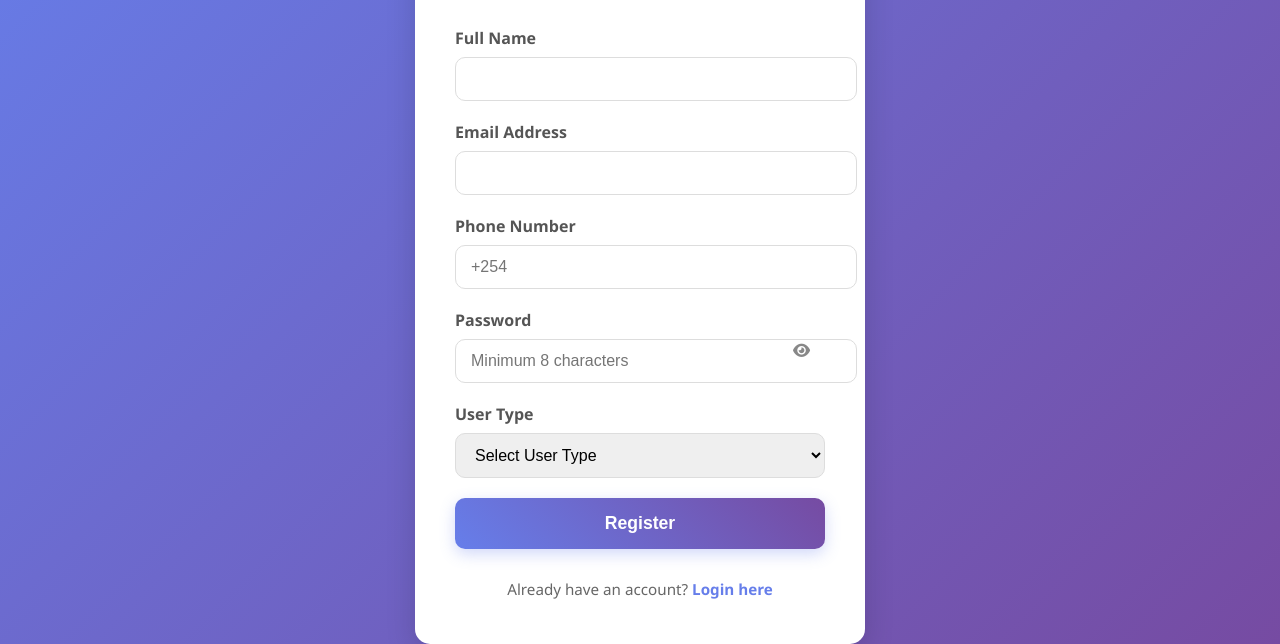
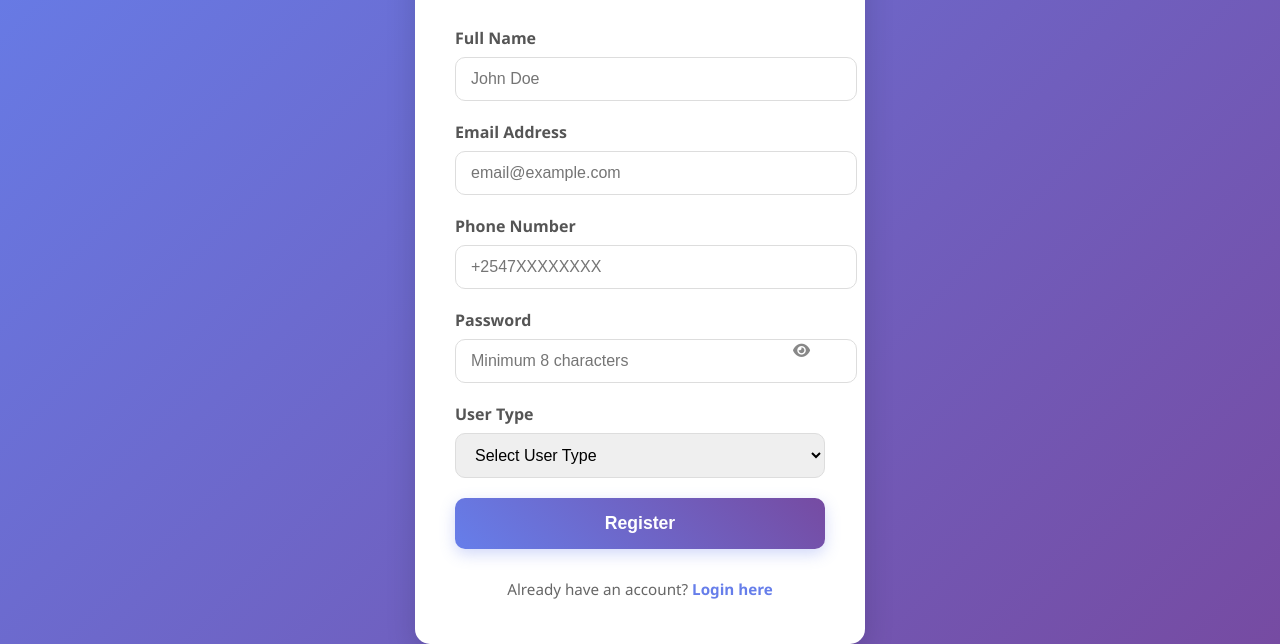
Before and after one commit to Matrixbenny/IS-PROJECT, a plain HTML site: page register.html in a window 1280 px wide. Shown: the part 170-814 px from the top of the page. Drawn offline with Linux system fonts and the light colour scheme; no server answers.

Commit message:
updated register

```diff
--- a/register.html
+++ b/register.html
@@ -18,16 +18,13 @@
         <form id="registerForm">
             <div class="form-group">
                 <label for="registerName">Full Name</label>
-                <input type="text" id="registerName" placeholder="" required>
-            </div>
+                <input type="text" id="registerName" placeholder="John Doe" required> </div>
             <div class="form-group">
                 <label for="registerEmail">Email Address</label>
-                <input type="email" id="registerEmail" placeholder="" required>
-            </div>
+                <input type="email" id="registerEmail" placeholder="email@example.com" required> </div>
             <div class="form-group">
                 <label for="registerPhone">Phone Number</label>
-                <input type="tel" id="registerPhone" placeholder="+254" required>
-            </div>
+                <input type="tel" id="registerPhone" placeholder="+2547XXXXXXXX" required> </div>
             <div class="form-group password-input-container">
                 <label for="registerPassword">Password</label>
                 <input type="password" id="registerPassword" placeholder="Minimum 8 characters" required>
@@ -51,7 +48,6 @@
             Already have an account? <a href="login.html">Login here</a>
         </p>
     </div>
-    <script src="js/auth.js"></script>
     <script src="js/script.js"></script>
 </body>
 </html>
```
